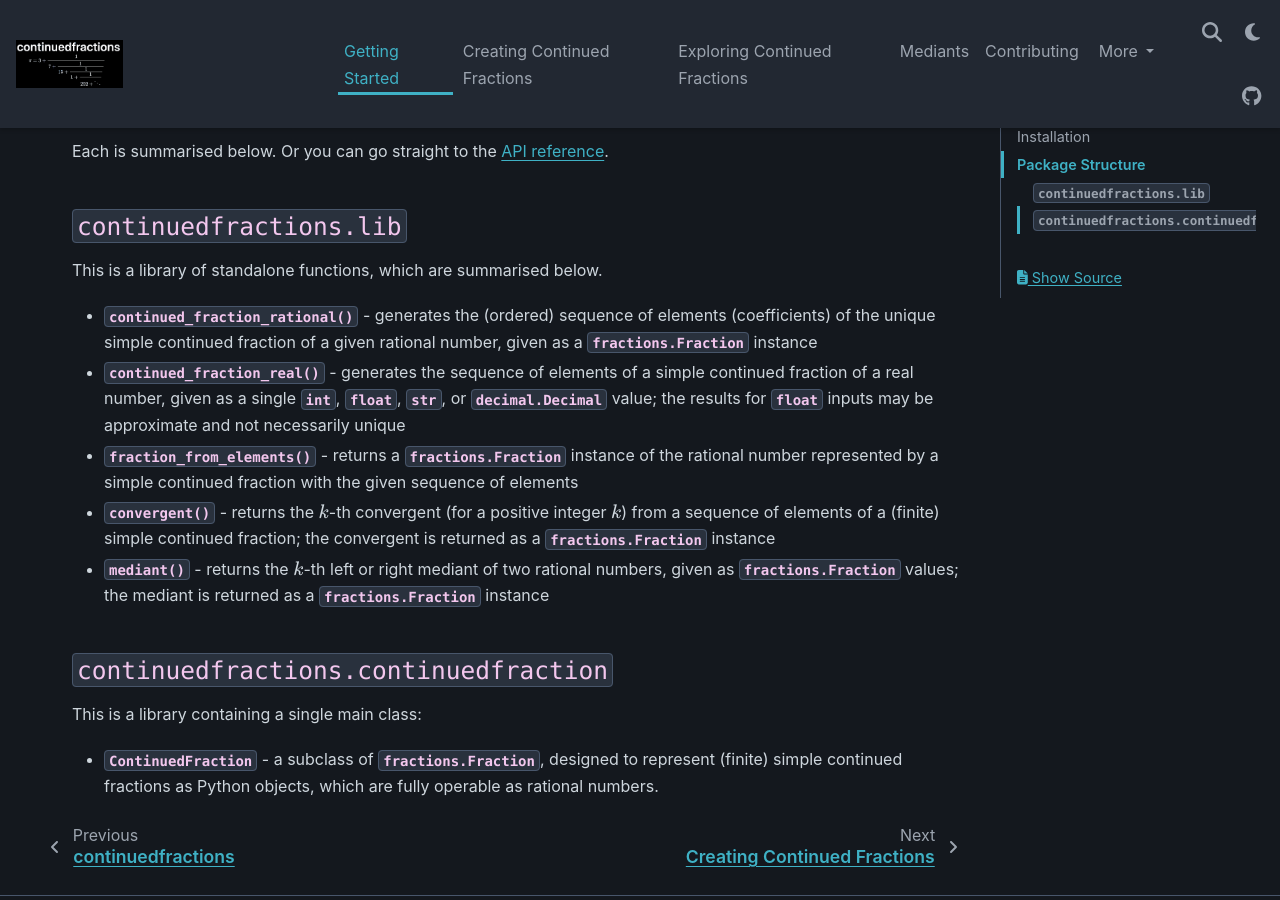
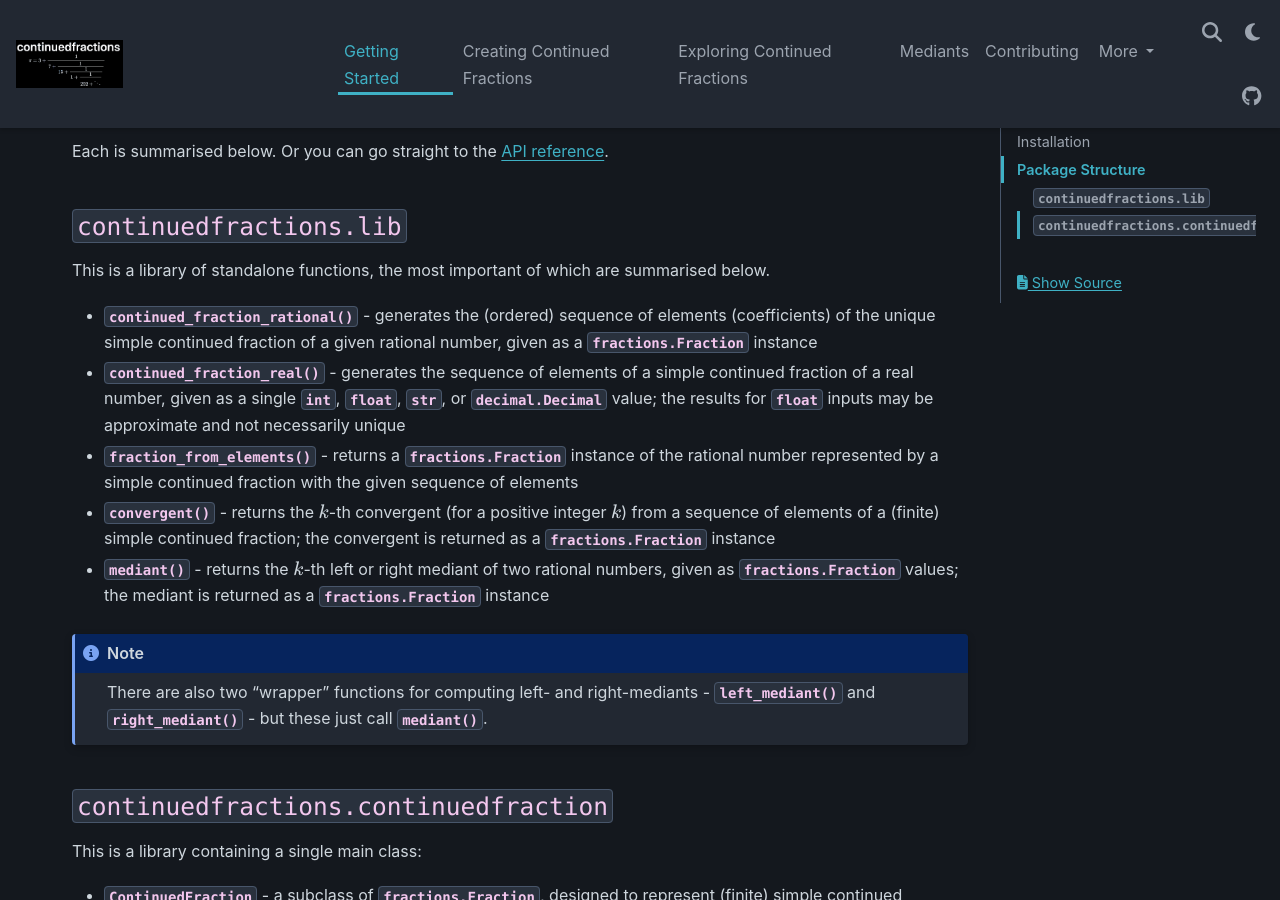
Before and after one commit to sr-murthy/continuedfractions, a Sphinx documentation site: the page built from docs/sources/getting-started.rst, in a window 1280 px wide and 900 px high, scrolled down 666 px. Built offline with Sphinx 7.4.7 and the PyData theme 0.15.4, drawn with Linux system fonts in a browser that asks for light colours; nearby versions of some CDN libraries.

Commit message:
docs: additional note for `lib` functions in getting started page

```diff
--- a/docs/sources/getting-started.rst
+++ b/docs/sources/getting-started.rst
@@ -34,13 +34,17 @@ Each is summarised below. Or you can go straight to the :doc:`API reference <api
 ``continuedfractions.lib``
 ++++++++++++++++++++++++++
 
-This is a library of standalone functions, which are summarised below.
+This is a library of standalone functions, the most important of which are summarised below.
 
 -  :py:meth:`~continuedfractions.lib.continued_fraction_rational` - generates the (ordered) sequence of elements (coefficients) of the unique simple continued fraction of a given rational number, given as a :py:class:`fractions.Fraction` instance
 -  :py:meth:`~continuedfractions.lib.continued_fraction_real` - generates the sequence of elements of a simple continued fraction of a real number, given as a single :py:class:`int`, :py:class:`float`, :py:class:`str`, or :py:class:`decimal.Decimal` value; the results for :py:class:`float` inputs may be approximate and not necessarily unique
 - :py:meth:`~continuedfractions.lib.fraction_from_elements` - returns a :py:class:`fractions.Fraction` instance of the rational number represented by a simple continued fraction with the given sequence of elements
 -  :py:meth:`~continuedfractions.lib.convergent` - returns the :math:`k`-th convergent (for a positive integer :math:`k`) from a sequence of elements of a (finite) simple continued fraction; the convergent is returned as a :py:class:`fractions.Fraction` instance
 -  :py:meth:`~continuedfractions.lib.mediant` - returns the :math:`k`-th left or right mediant of two rational numbers, given as :py:class:`fractions.Fraction` values; the mediant is returned as a :py:class:`fractions.Fraction` instance
+
+.. note::
+
+   There are also two "wrapper" functions for computing left- and right-mediants - :py:func:`~continuedfractions.lib.left_mediant` and :py:func:`~continuedfractions.lib.right_mediant` - but these just call :py:func:`~continuedfractions.lib.mediant`.
 
 .. _getting-started.package-structure.continuedfractions_continuedfraction:
 
```
